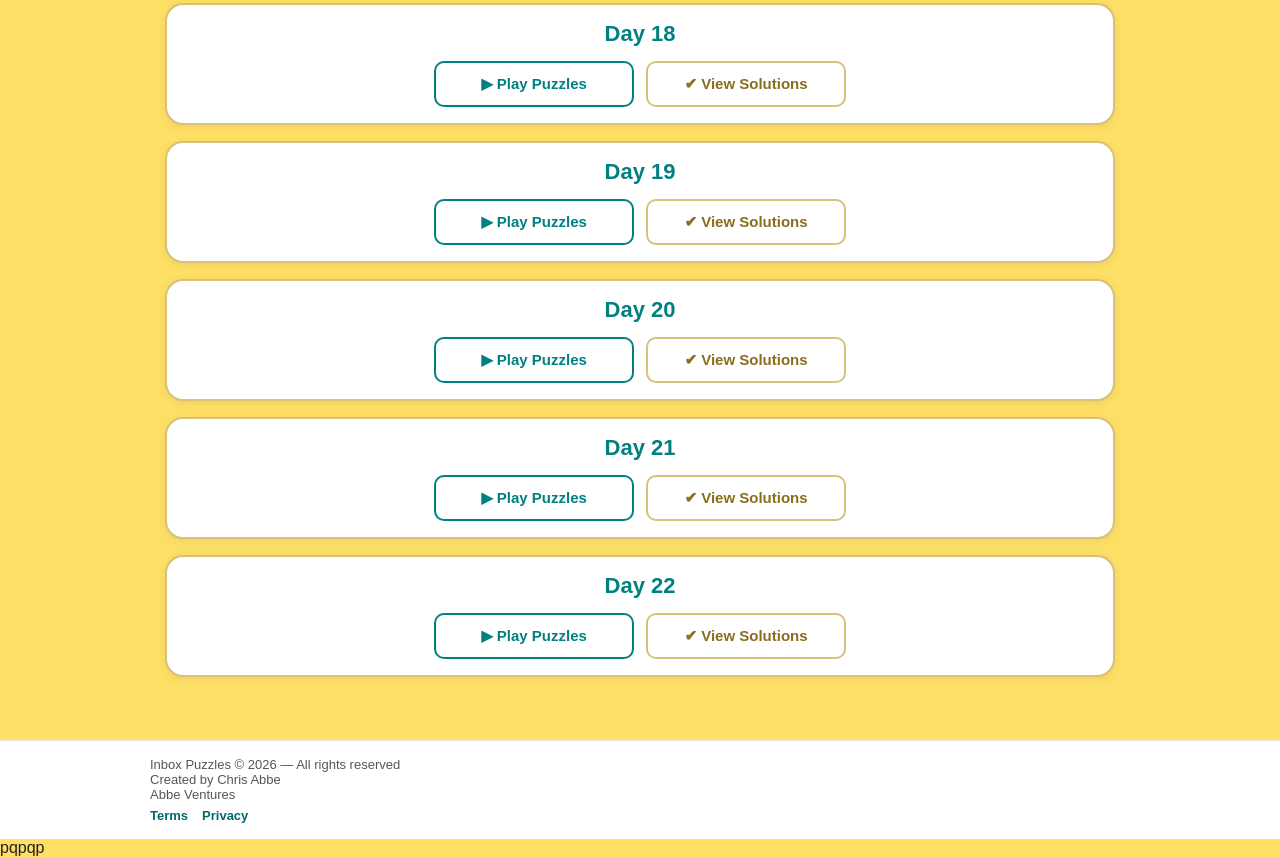
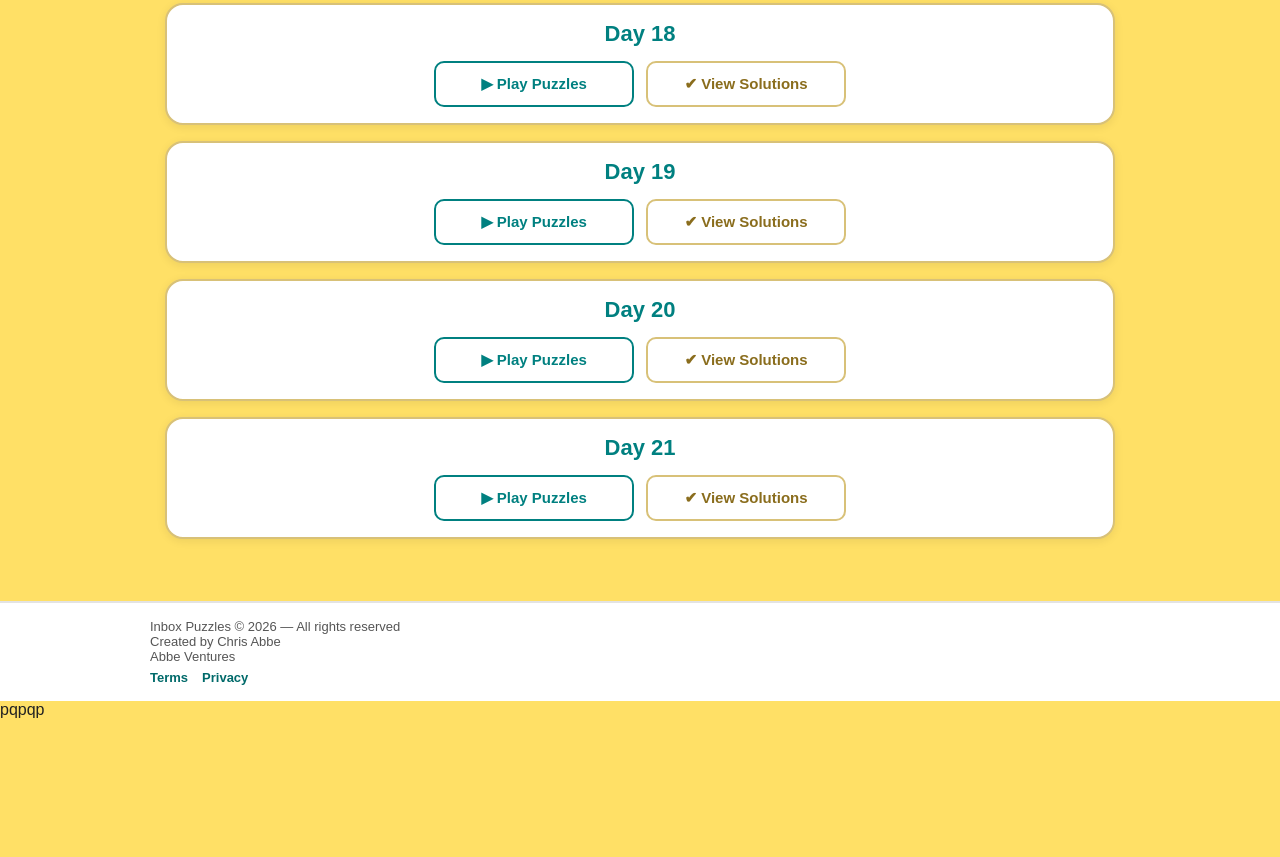
Before and after one commit to chrisabbe/backup, a plain HTML site: page puzzles/archive-day022/index.html in a window 1280 px wide. Shown: the part 2577-3434 px from the top of the page. After the commit the page ends 3296 px from the top, so only its background shows below. Drawn offline with Linux system fonts and the light colour scheme.

Commit message:
Update index.html

```diff
--- a/puzzles/archive-day022/index.html
+++ b/puzzles/archive-day022/index.html
@@ -360,18 +360,6 @@
             </a>
           </div>
         </section>
-        <section class="archive-card">
-          <div class="archive-title">Day 22</div>
-          <div class="archive-links">
-            <a class="archive-btn" href="/backup/puzzles/day022/">
-              ▶ Play Puzzles
-            </a>
-
-            <a class="archive-btn secondary" href="/Solutions/days/day023/">
-              ✔ View Solutions
-            </a>
-          </div>
-        </section>
 
 
       </div>
```
